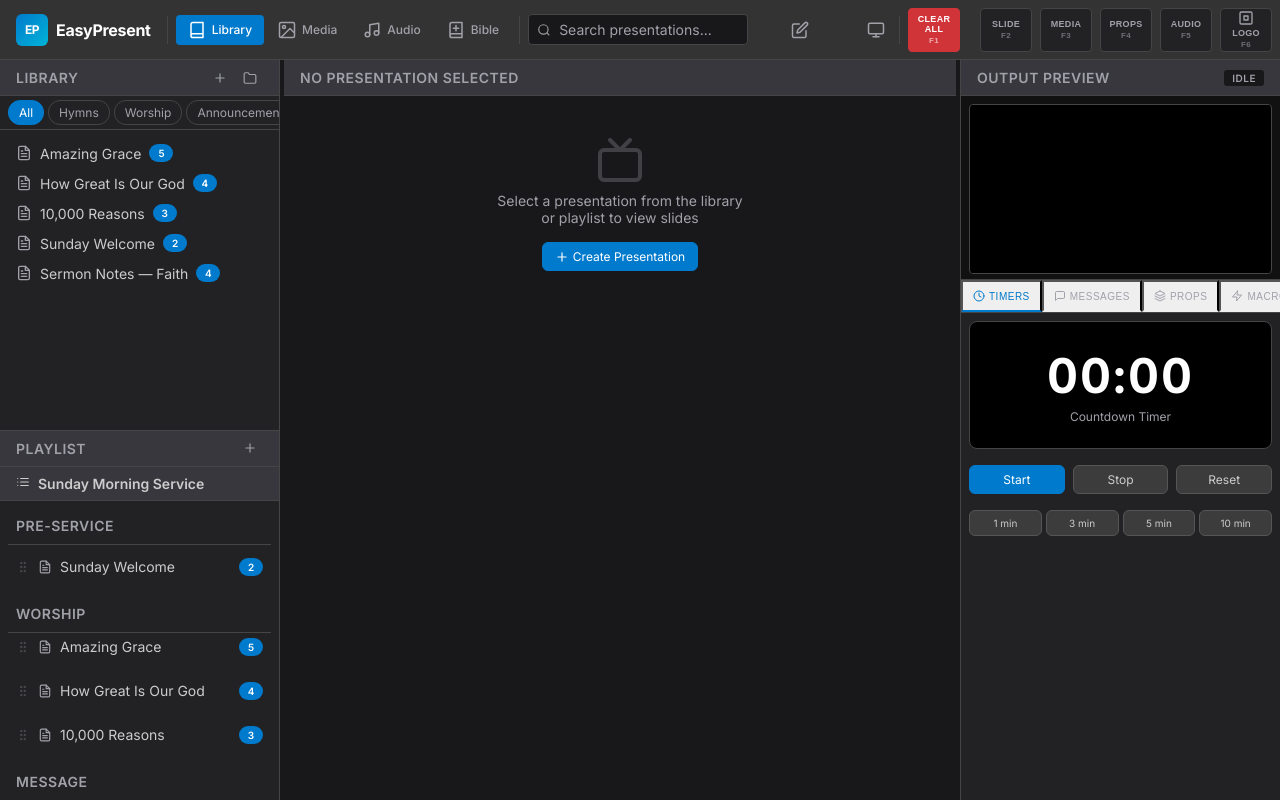
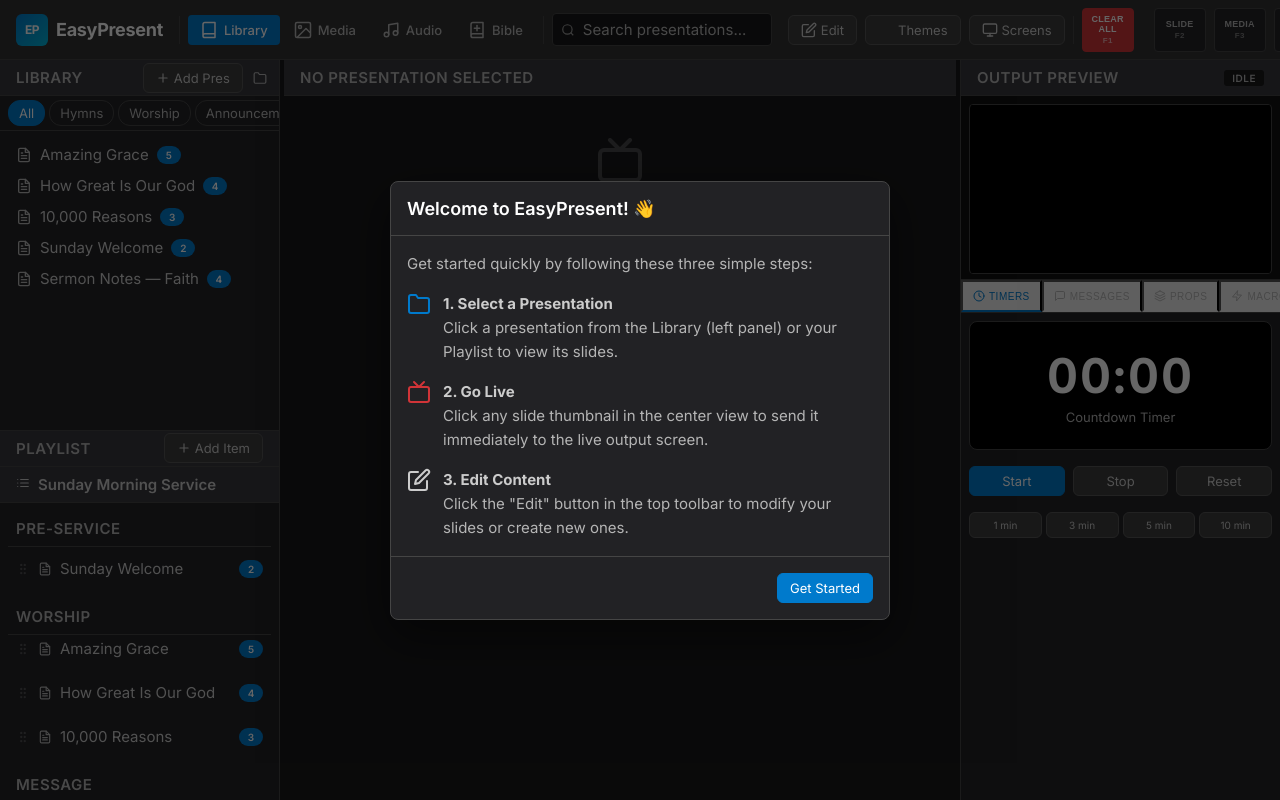
Before and after one commit to francis-p-n/easyPresent, a website built with Vite: page index.html in a window 1280 px wide. Built offline with nearby package versions, Linux system fonts and the light colour scheme.

Commit message:
feat: implement UI components including WelcomeModal, library and playlist panels, and application scaffolding

```diff
--- a/src/components/LibraryPanel.js
+++ b/src/components/LibraryPanel.js
@@ -31,8 +31,8 @@ export class LibraryPanel {
         <button class="btn btn--icon" id="library-add-song-btn" title="New Song">
           ${icon('music', 14).outerHTML}
         </button>
-        <button class="btn btn--icon" id="library-add-btn" title="New Presentation">
-          ${icon('plus', 14).outerHTML}
+        <button class="btn" id="library-add-btn" title="New Presentation">
+          ${icon('plus', 14).outerHTML} Add Pres
         </button>
         <button class="btn btn--icon" id="library-folder-btn" title="New Folder">
           ${icon('folder', 14).outerHTML}
--- a/src/components/PlaylistPanel.js
+++ b/src/components/PlaylistPanel.js
@@ -22,8 +22,8 @@ export class PlaylistPanel {
     header.innerHTML = `
       <span class="panel-header__title">Playlist</span>
       <div class="panel-header__actions">
-        <button class="btn btn--icon" id="playlist-add-btn" title="Add Item">
-          ${icon('plus', 14).outerHTML}
+        <button class="btn" id="playlist-add-btn" title="Add Item">
+          ${icon('plus', 14).outerHTML} Add Item
         </button>
       </div>
     `
--- a/src/components/Toolbar.js
+++ b/src/components/Toolbar.js
@@ -68,26 +68,26 @@ export class Toolbar {
 
     // Edit Button
     const editBtn = document.createElement('button')
-    editBtn.className = 'btn btn--icon tooltip'
+    editBtn.className = 'btn tooltip'
     editBtn.id = 'toolbar-edit-btn'
     editBtn.dataset.tooltip = 'Edit Mode'
-    editBtn.appendChild(icon('edit', 18))
+    editBtn.innerHTML = `${icon('edit', 16).outerHTML} Edit`
     this.container.appendChild(editBtn)
 
     // Theme Button
     const themeBtn = document.createElement('button')
-    themeBtn.className = 'btn btn--icon tooltip'
+    themeBtn.className = 'btn tooltip'
     themeBtn.id = 'toolbar-theme-btn'
     themeBtn.dataset.tooltip = 'Theme Editor'
-    themeBtn.appendChild(icon('droplet', 18)) // Or any other suitable icon
+    themeBtn.innerHTML = `${icon('droplet', 16).outerHTML} Themes`
     this.container.appendChild(themeBtn)
 
     // Screens Button
     const screensBtn = document.createElement('button')
-    screensBtn.className = 'btn btn--icon tooltip'
+    screensBtn.className = 'btn tooltip'
     screensBtn.id = 'toolbar-screens-btn'
     screensBtn.dataset.tooltip = 'Screen Configuration'
-    screensBtn.appendChild(icon('monitor', 18))
+    screensBtn.innerHTML = `${icon('monitor', 16).outerHTML} Screens`
     this.container.appendChild(screensBtn)
 
     // Separator
--- /dev/null
+++ b/src/components/WelcomeModal.js
@@ -0,0 +1,74 @@
+import { icon } from './Icons.js';
+
+export class WelcomeModal {
+  constructor(onDismiss) {
+    this.onDismiss = onDismiss;
+    this.render();
+  }
+
+  render() {
+    this.overlay = document.createElement('div');
+    this.overlay.className = 'modal-overlay';
+
+    this.modal = document.createElement('div');
+    this.modal.className = 'modal';
+    this.modal.style.maxWidth = '500px';
+
+    const header = document.createElement('div');
+    header.className = 'modal__header';
+    header.innerHTML = `<div class="modal__title">Welcome to EasyPresent! 👋</div>`;
+
+    const body = document.createElement('div');
+    body.className = 'modal__body';
+    body.style.lineHeight = '1.6';
+    body.innerHTML = `
+      <p style="margin-bottom: 16px; color: var(--text-secondary);">
+        Get started quickly by following these three simple steps:
+      </p>
+      <div style="display: flex; flex-direction: column; gap: 16px;">
+        <div style="display: flex; gap: 12px; align-items: flex-start;">
+          <div style="color: var(--accent-blue);">${icon('folder', 24).outerHTML}</div>
+          <div>
+            <strong>1. Select a Presentation</strong><br>
+            <span style="color: var(--text-secondary); font-size: var(--font-size-sm);">Click a presentation from the Library (left panel) or your Playlist to view its slides.</span>
+          </div>
+        </div>
+        <div style="display: flex; gap: 12px; align-items: flex-start;">
+          <div style="color: var(--accent-red);">${icon('tv', 24).outerHTML}</div>
+          <div>
+            <strong>2. Go Live</strong><br>
+            <span style="color: var(--text-secondary); font-size: var(--font-size-sm);">Click any slide thumbnail in the center view to send it immediately to the live output screen.</span>
+          </div>
+        </div>
+        <div style="display: flex; gap: 12px; align-items: flex-start;">
+          <div style="color: var(--text-primary);">${icon('edit', 24).outerHTML}</div>
+          <div>
+            <strong>3. Edit Content</strong><br>
+            <span style="color: var(--text-secondary); font-size: var(--font-size-sm);">Click the "Edit" button in the top toolbar to modify your slides or create new ones.</span>
+          </div>
+        </div>
+      </div>
+    `;
+
+    const footer = document.createElement('div');
+    footer.className = 'modal__footer';
+
+    const btn = document.createElement('button');
+    btn.className = 'btn btn--primary';
+    btn.textContent = 'Get Started';
+    btn.onclick = () => this.dismiss();
+
+    footer.appendChild(btn);
+
+    this.modal.appendChild(header);
+    this.modal.appendChild(body);
+    this.modal.appendChild(footer);
+    this.overlay.appendChild(this.modal);
+    document.body.appendChild(this.overlay);
+  }
+
+  dismiss() {
+    this.overlay.remove();
+    if (this.onDismiss) this.onDismiss();
+  }
+}
--- a/src/main.js
+++ b/src/main.js
@@ -64,6 +64,15 @@ class App {
 
     // Auto save data
     storageManager.initAutoSave()
+
+    // Show welcome modal on first launch
+    if (!localStorage.getItem('hasSeenWelcome')) {
+      import('./components/WelcomeModal.js').then(({ WelcomeModal }) => {
+        new WelcomeModal(() => {
+          localStorage.setItem('hasSeenWelcome', 'true')
+        })
+      })
+    }
 
     console.log('EasyPresent initialized')
   }
--- a/src/styles/layout.css
+++ b/src/styles/layout.css
@@ -78,8 +78,8 @@
 .panel-resizer::before {
   content: '';
   position: absolute;
-  left: -6px;
-  right: -6px;
+  left: -10px;
+  right: -10px;
   top: 0;
   bottom: 0;
   z-index: 11;
--- a/src/styles/variables.css
+++ b/src/styles/variables.css
@@ -11,7 +11,7 @@
 
   /* Text Colors */
   --text-primary: #cccccc;
-  --text-secondary: #a1a1aa;
+  --text-secondary: #b5b5b5;
   --text-highlight: #ffffff;
 
   /* Accent Colors */
@@ -33,11 +33,11 @@
 
   /* Typography */
   --font-family: 'Inter', system-ui, -apple-system, sans-serif;
-  --font-size-xs: 12px;
-  --font-size-sm: 14px;
-  --font-size-md: 16px;
-  --font-size-lg: 18px;
-  --font-size-xl: 24px;
+  --font-size-xs: 13px;
+  --font-size-sm: 15px;
+  --font-size-md: 18px;
+  --font-size-lg: 20px;
+  --font-size-xl: 26px;
 
   /* Spacing */
   --spacing-xs: 4px;
```
